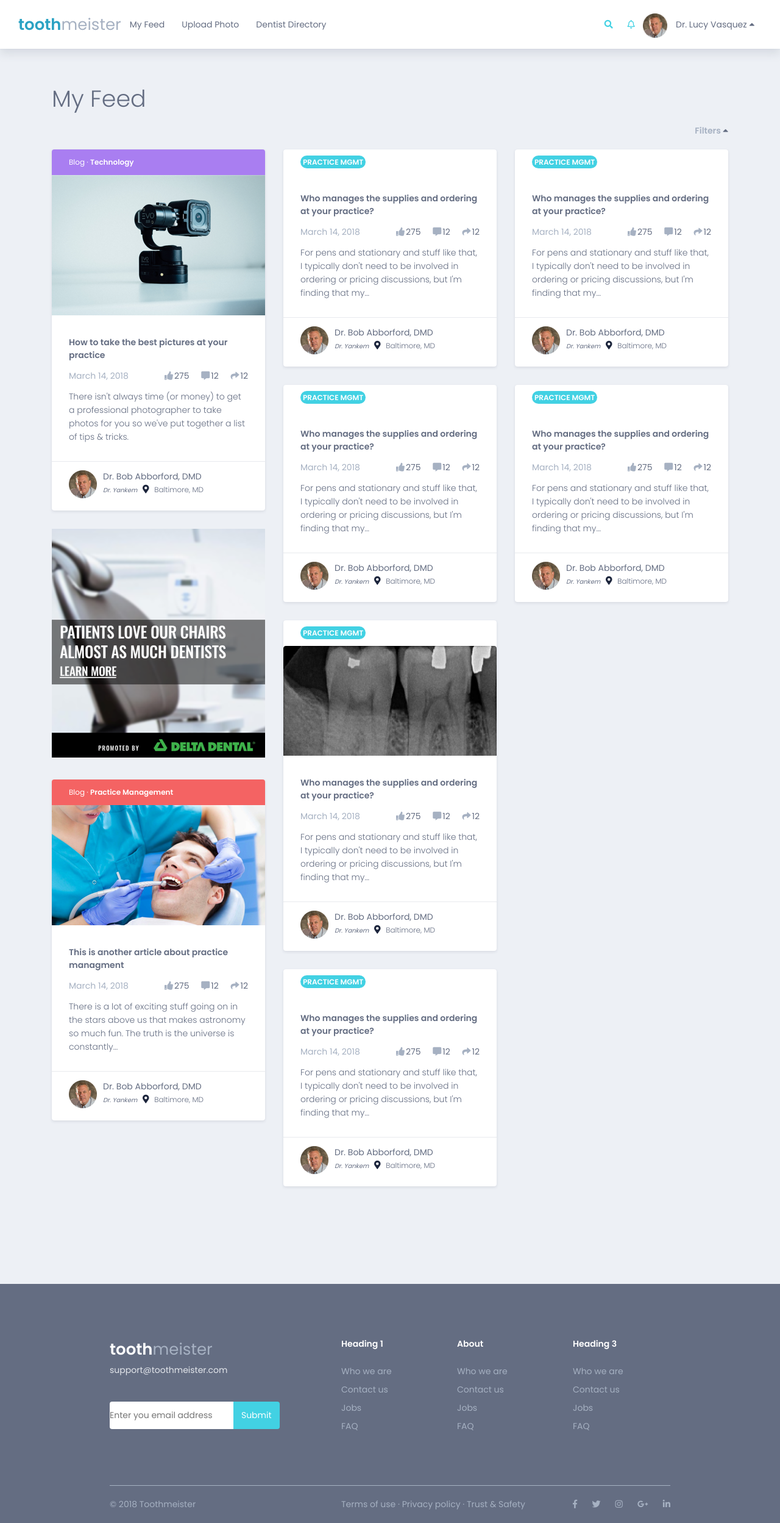
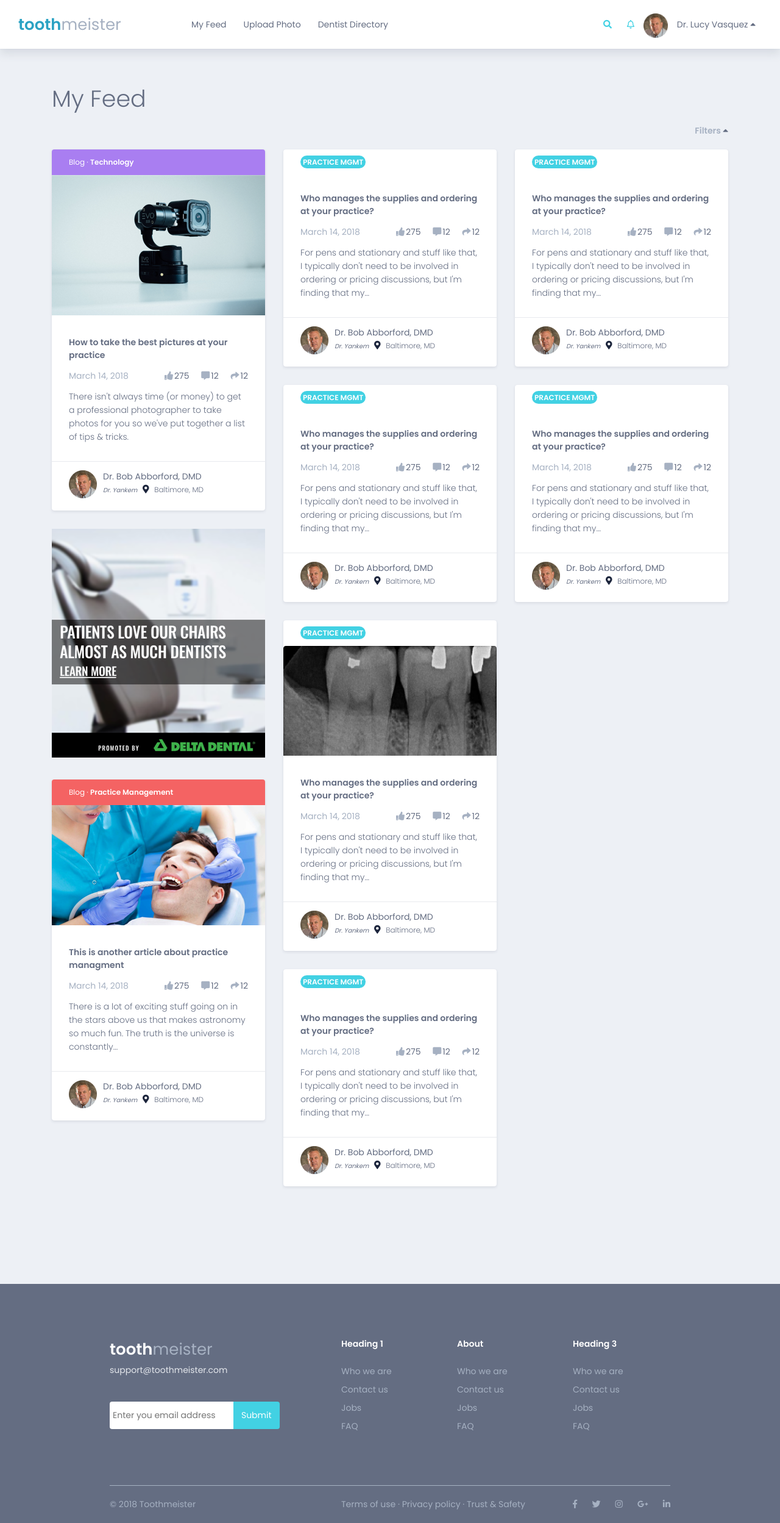
Before and after one commit to voodoo15/content_thread_assignment, a PHP site: page / in a window 1280 px wide. Shown: the whole page at 61% size. Run offline with PHP 8.4, Linux system fonts and the light colour scheme; some libraries are stand-ins or nearby versions.

Commit message:
Aligned nav links & added padding on email input.

```diff
--- a/css/styles.css
+++ b/css/styles.css
@@ -143,7 +143,7 @@ nav,
   display: flex;
   display: -webkit-flex;
   line-height: 80px;
-  justify-content: space-around;
+  justify-content: space-between;
 }
 
 nav .container {
@@ -153,6 +153,7 @@ nav .container {
 .nav-left {
   text-align: left;
   margin-left: 30px;
+  min-width: 270px;
 }
 
 .nav-right {
@@ -520,6 +521,7 @@ footer .footer-eaddress {
   width: 203px;
   height: 45px;
   border-radius: 4px 0 0 4px;
+  padding: 5px;
   border: 0;
 }
 
```
